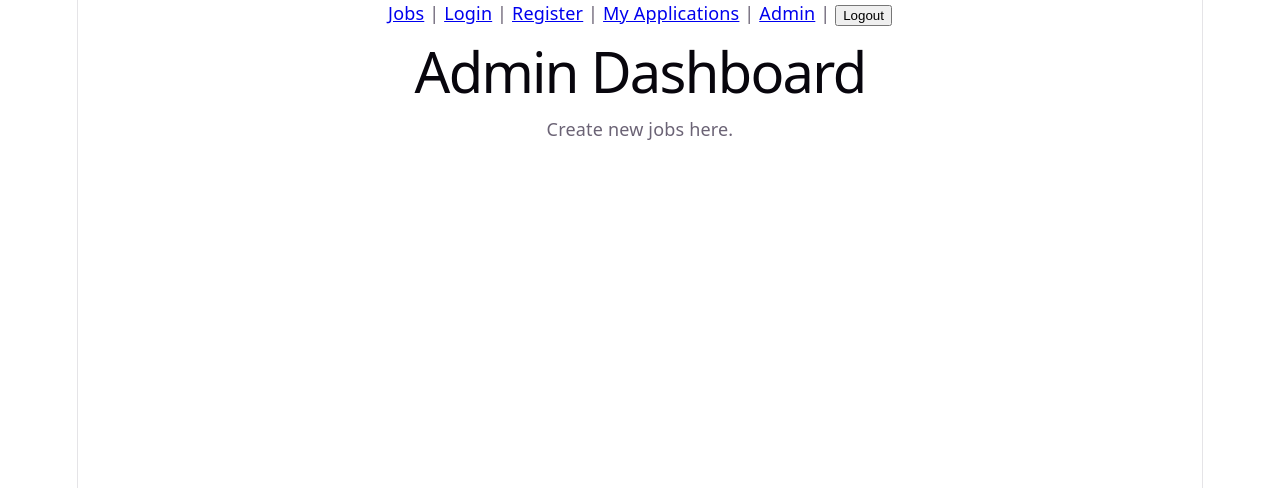
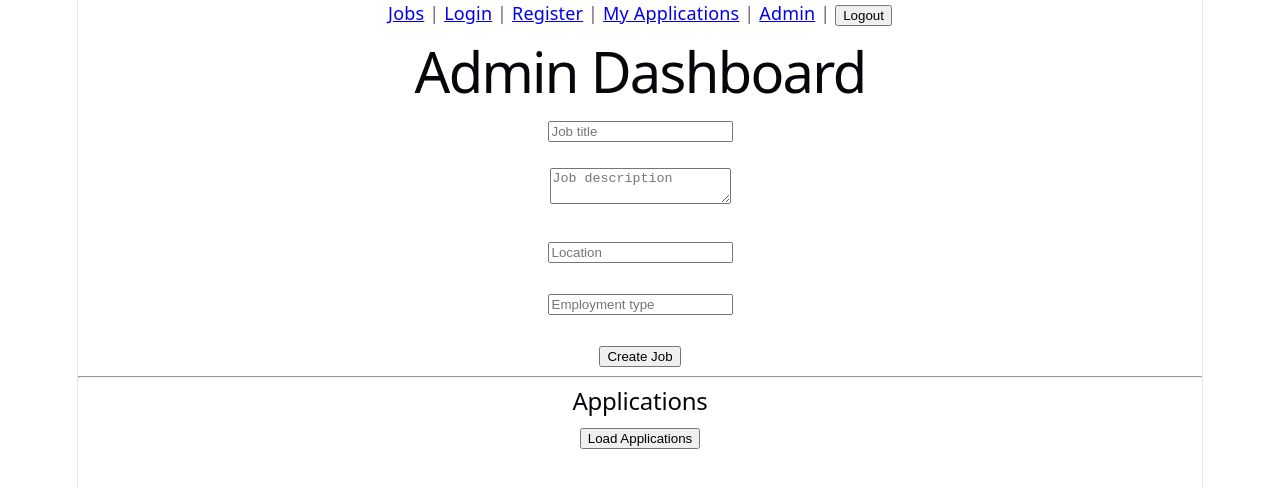
Before and after one commit to panospapak/Recruitment-Portal, a React app in the folder frontend/: page /admin in a window 1280 px wide. Shown: the top 488 px of the page. Built offline with nearby package versions, Linux system fonts and the light colour scheme; the HTML template or start-up script is replaced by a standard one.

Commit message:
feat: add admin job and application management

```diff
--- a/frontend/src/pages/AdminPage.jsx
+++ b/frontend/src/pages/AdminPage.jsx
@@ -1,13 +1,113 @@
+import { useState } from "react";
+import { createJob, getAllApplications, updateApplicationStatus } from "../services/jobService";
+
 function AdminPage() {
+    const [title, setTitle] = useState("");
+    const [description, setDescription] = useState("");
+    const [location, setLocation] = useState("");
+    const [employmentType, setEmploymentType] = useState("");
+
+    const handleCreateJob = async () => {
+        try {
+            await createJob({
+                title,
+                description,
+                location,
+                employmentType,
+                active: true
+            });
+
+            alert("Job created successfully!");
+
+            setTitle("");
+            setDescription("");
+            setLocation("");
+            setEmploymentType("");
+        } catch (error) {
+            alert(error.response?.data?.message || "Failed to create job");
+        }
+    };
+
+    const [applications, setApplications] = useState([]);
+
+    const fetchApplications = async () => {
+        const data = await getAllApplications();
+        setApplications(data);
+    };
+
+    const handleStatusChange = async (applicationId, status) => {
+        await updateApplicationStatus(applicationId, status);
+        fetchApplications();
+    };
 
     return (
-
         <div>
-
             <h1>Admin Dashboard</h1>
 
-            <p>Create new jobs here.</p>
+            <input
+                placeholder="Job title"
+                value={title}
+                onChange={(e) => setTitle(e.target.value)}
+            />
 
+            <br /><br />
+
+            <textarea
+                placeholder="Job description"
+                value={description}
+                onChange={(e) => setDescription(e.target.value)}
+            />
+
+            <br /><br />
+
+            <input
+                placeholder="Location"
+                value={location}
+                onChange={(e) => setLocation(e.target.value)}
+            />
+
+            <br /><br />
+
+            <input
+                placeholder="Employment type"
+                value={employmentType}
+                onChange={(e) => setEmploymentType(e.target.value)}
+            />
+
+            <br /><br />
+
+            <button onClick={handleCreateJob}>
+                Create Job
+            </button>
+
+            <hr />
+
+            <h2>Applications</h2>
+
+            <button onClick={fetchApplications}>
+                Load Applications
+            </button>
+
+            {applications.map((application) => (
+                <div key={application.id}>
+                    <h3>{application.jobPosition.title}</h3>
+                    <p>User: {application.user.email}</p>
+                    <p>Status: {application.status}</p>
+
+                    <select
+                        value={application.status}
+                        onChange={(e) =>
+                            handleStatusChange(application.id, e.target.value)
+                        }
+                    >
+                        <option value="SUBMITTED">SUBMITTED</option>
+                        <option value="UNDER_REVIEW">UNDER_REVIEW</option>
+                        <option value="INTERVIEW">INTERVIEW</option>
+                        <option value="ACCEPTED">ACCEPTED</option>
+                        <option value="REJECTED">REJECTED</option>
+                    </select>
+                </div>
+            ))}
         </div>
     );
 }
--- a/frontend/src/services/jobService.js
+++ b/frontend/src/services/jobService.js
@@ -41,3 +41,40 @@ export const getMyApplications = async () => {
 
     return response.data;
 };
+
+export const createJob = async (job) => {
+    const token = localStorage.getItem("token");
+
+    const response = await axios.post(
+        "http://localhost:8080/api/jobs",
+        job,
+        {
+            headers: {
+                Authorization: `Bearer ${token}`
+            }
+        }
+    );
+
+    return response.data;
+};
+
+export const getAllApplications = async () => {
+    const response = await axios.get("http://localhost:8080/api/applications");
+    return response.data;
+};
+
+export const updateApplicationStatus = async (applicationId, status) => {
+    const token = localStorage.getItem("token");
+
+    const response = await axios.put(
+        `http://localhost:8080/api/applications/${applicationId}/status`,
+        { status },
+        {
+            headers: {
+                Authorization: `Bearer ${token}`
+            }
+        }
+    );
+
+    return response.data;
+};
```
